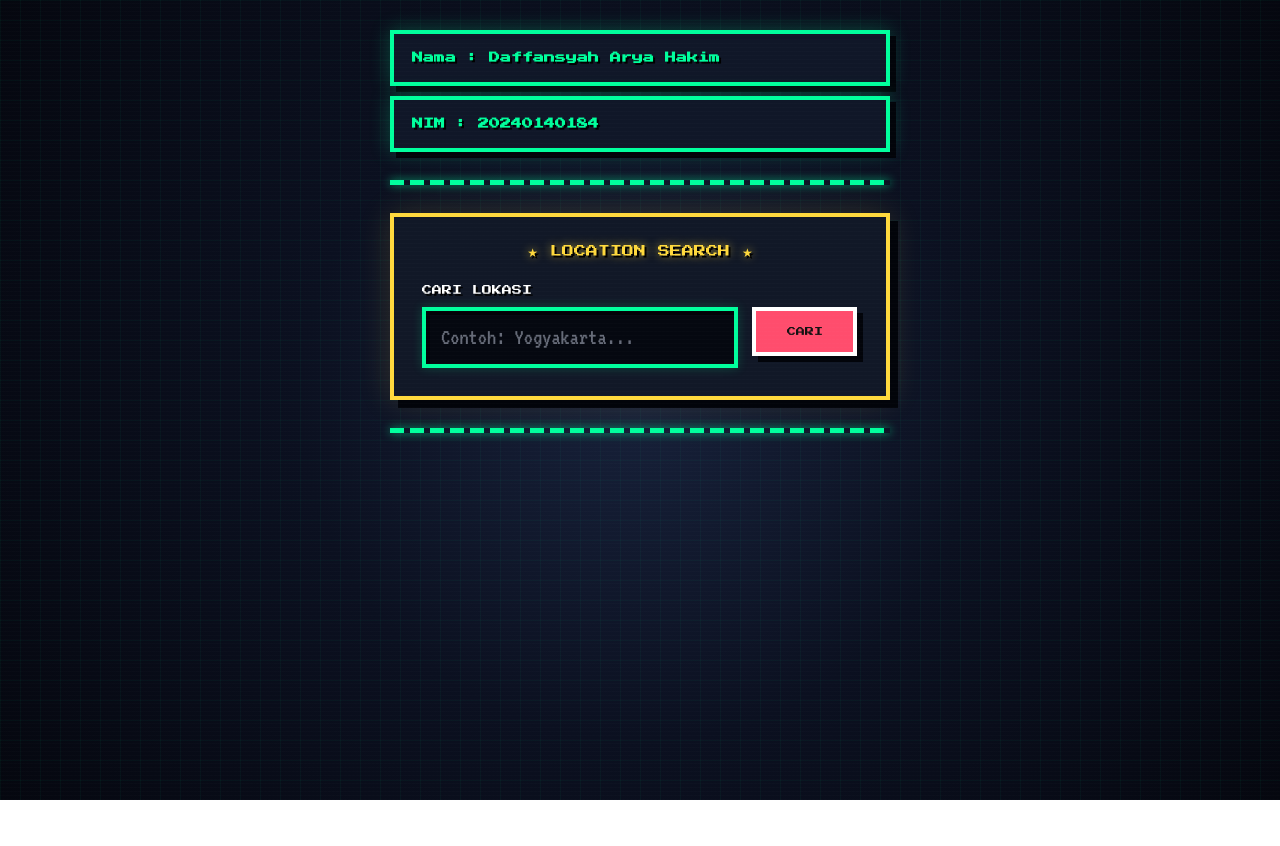
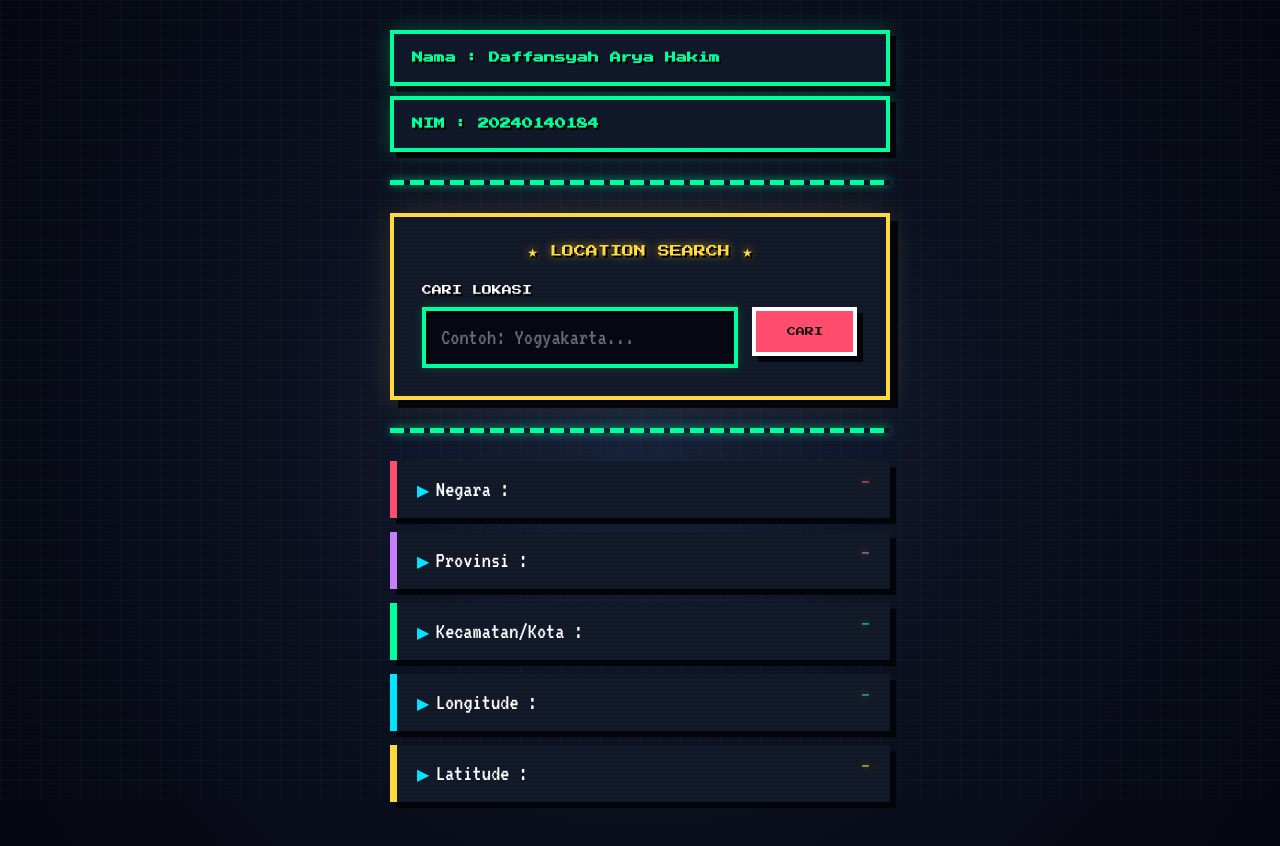
Before and after one commit to Daffansyah276/184_WeatherApi, a website: page public/index.html in a window 1280 px wide. Before the commit the page ends 800 px from the top, so only its background shows below. Drawn offline with Linux system fonts and the light colour scheme.

Commit message:
membuat kotak yang berisikan informasi lokasi

```diff
--- a/public/index.html
+++ b/public/index.html
@@ -650,3 +650,67 @@
 
 
     <hr>
+
+
+    <!-- ============================================
+         LOCATION INFORMATION
+    ============================================= -->
+
+    <p>
+
+        Negara :
+
+        <span id="negara">
+            -
+        </span>
+
+    </p>
+
+
+    <p>
+
+        Provinsi :
+
+        <span id="provinsi">
+            -
+        </span>
+
+    </p>
+
+
+    <p>
+
+        Kecamatan/Kota :
+
+        <span id="kecamatan">
+            -
+        </span>
+
+    </p>
+
+
+    <p>
+
+        Longitude :
+
+        <span id="lon">
+            -
+        </span>
+
+    </p>
+
+
+    <p>
+
+        Latitude :
+
+        <span id="lat">
+            -
+        </span>
+
+    </p>
+
+
+    <!-- ============================================
+         JAVASCRIPT
+    ============================================= -->
```
